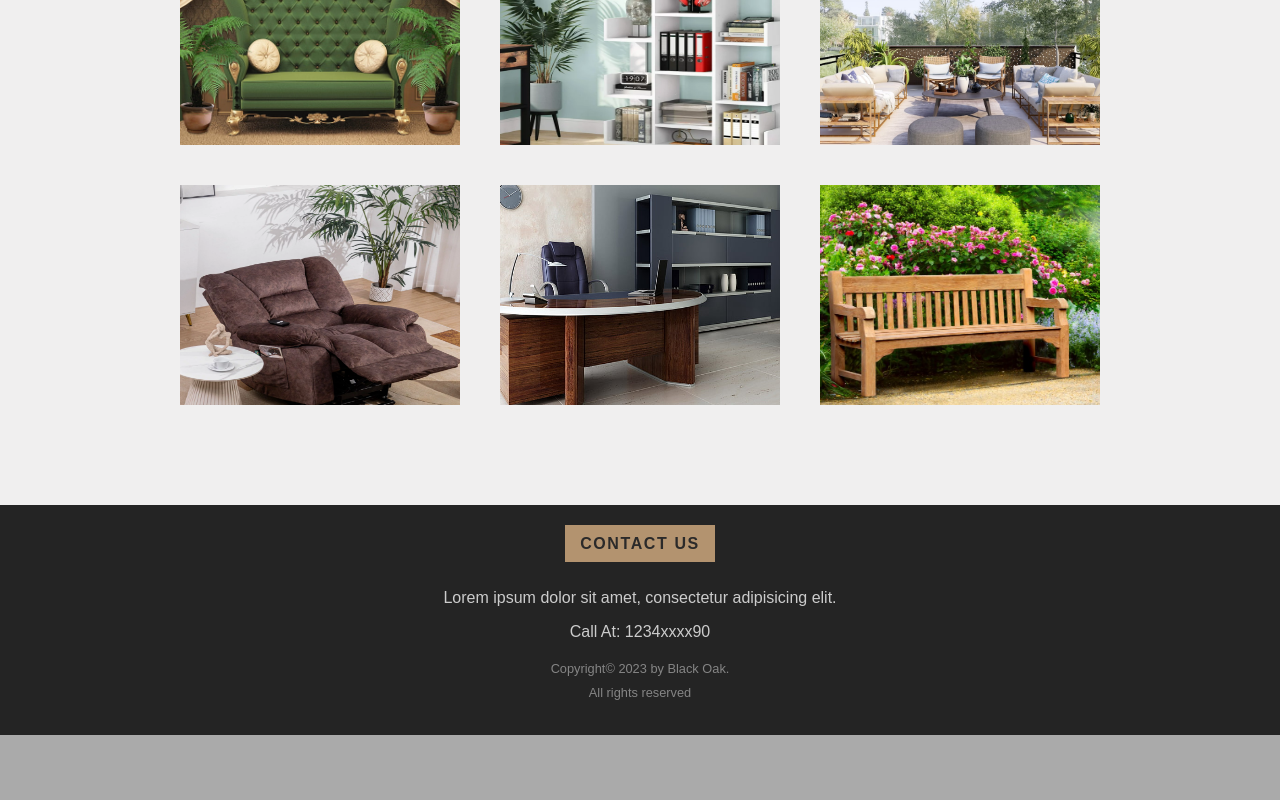
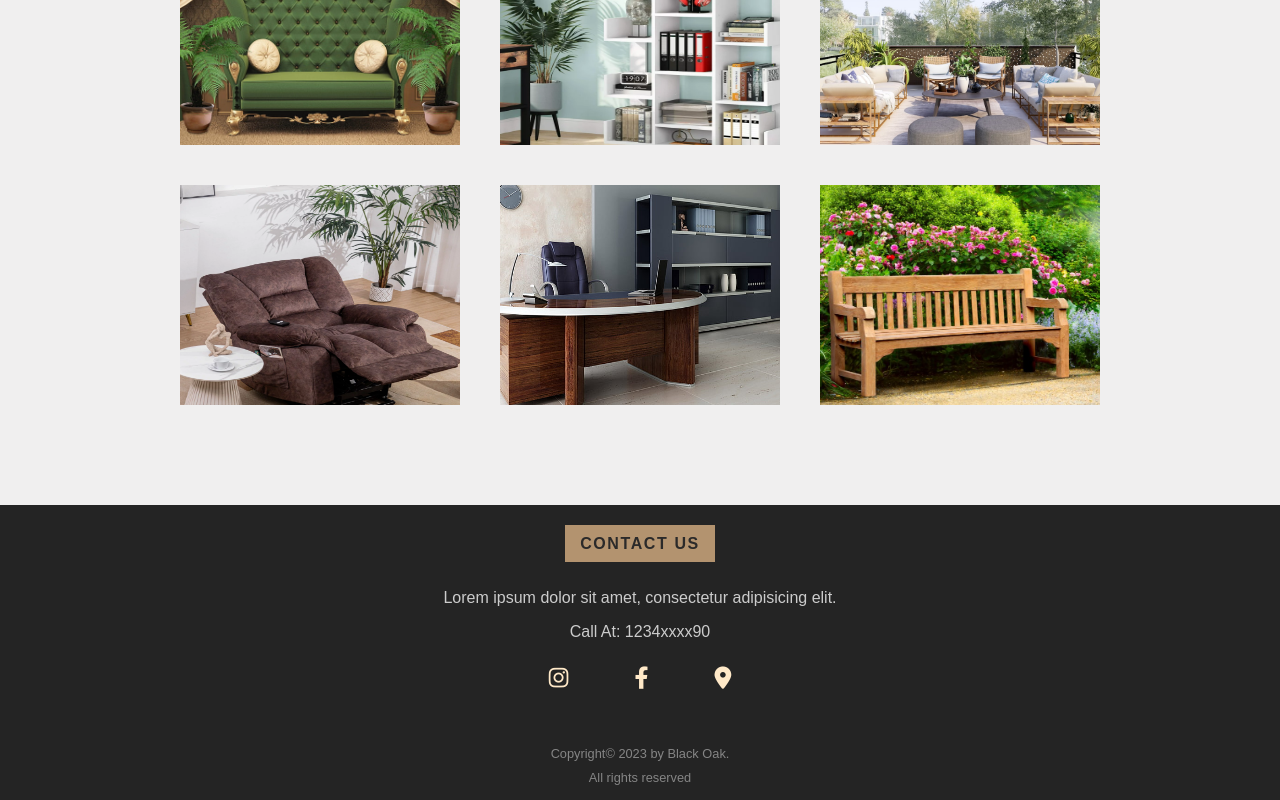
Before and after one commit to AniketDevmore/FurnitureShop, a React (Vite) app: page /gallery in a window 1280 px wide. Shown: the part 1660-2460 px from the top of the page. Before the commit the page ends 2395 px from the top, so only its background shows below. Built offline with nearby package versions, Linux system fonts and the light colour scheme.

Commit message:
changes in style

```diff
--- a/index.html
+++ b/index.html
@@ -3,9 +3,9 @@
 
 <head>
   <meta charset="UTF-8" />
-  <link rel="icon" type="image/svg+xml" href="/vite.svg" />
+  <link rel="icon" type="image/svg+xml" href="./src/images/icon.png" />
   <meta name="viewport" content="width=device-width, initial-scale=1.0" />
-  <title>Vite + React</title>
+  <title>Black Oak</title>
 
   <!-- font awsome -->
   <link rel="stylesheet" href="https://cdnjs.cloudflare.com/ajax/libs/font-awesome/6.4.2/css/all.min.css"
--- a/src/components/allProducts/AllProducts.jsx
+++ b/src/components/allProducts/AllProducts.jsx
@@ -88,7 +88,9 @@ const AllProducts = () => {
                     <h5>
                       Price starts from <br /> ₹{ele.price}
                     </h5>
-                    <Link to={`/features/${ele.id}`}>FEATURES</Link>
+                    <Link to={`/features/${ele.id}`}>
+                      <i className="fa-solid fa-magnifying-glass"></i>
+                    </Link>
                   </div>
                 </div>
                 <div>
--- a/src/components/footer/Footer.css
+++ b/src/components/footer/Footer.css
@@ -1,5 +1,5 @@
 .footerOuter {
-  padding: 30px 0;
+  padding: 30px 0 10px 0;
   text-align: center;
   background-color: #242424;
   font-family: Arial, Helvetica, sans-serif;
@@ -26,6 +26,21 @@
 .footerOuter div:nth-child(3) p {
   color: #cccccc;
 }
+.footerOuter div:nth-child(4) {
+  margin: 25px auto 50px auto;
+}
+.footerOuter div:nth-child(4) a {
+  text-decoration: none;
+  margin: 20px;
+  color: #ffe9c8;
+  font-size: 1.4rem;
+  padding: 7px 11px;
+  border-radius: 50px;
+  border: 2px solid transparent;
+}
+.footerOuter div:nth-child(4) a:hover {
+  border: 2px solid #ffe9c8;
+}
 .footerOuter div:last-child p {
   margin: 0;
   padding: 0;
--- a/src/components/footer/Footer.jsx
+++ b/src/components/footer/Footer.jsx
@@ -15,6 +15,17 @@ const Footer = () => {
         <p>Call At: 1234xxxx90</p>
       </div>
       <div>
+        <a href="#">
+          <i className="fa-brands fa-instagram"></i>
+        </a>
+        <a href="#">
+          <i className="fa-brands fa-facebook-f"></i>
+        </a>
+        <a href="#">
+          <i className="fa-solid fa-location-dot"></i>
+        </a>
+      </div>
+      <div>
         <p>Copyright© 2023 by Black Oak.</p>
         <p>All rights reserved</p>
       </div>
--- a/src/components/gallery/Gallery.css
+++ b/src/components/gallery/Gallery.css
@@ -1,5 +1,4 @@
 .galleryOuter {
-  margin-top: 87px;
   background-color: rgb(240, 239, 239);
 }
 .galleryOuter div:first-child {
--- a/src/components/gallery/Gallery.jsx
+++ b/src/components/gallery/Gallery.jsx
@@ -31,7 +31,7 @@ const Glimpse = () => {
           </div>
         </div>
       </div>
-      <div className="galleryOuter">
+      <div style={{ marginTop: "87px" }} className="galleryOuter">
         <div className="productFeaturesTitle">
           <h6>Gallery</h6>
           <hr />
--- a/src/components/landingPage/LandingPage.css
+++ b/src/components/landingPage/LandingPage.css
@@ -178,9 +178,11 @@
   color: #000;
   background-color: #b3936f;
   border: 3px solid #b3936f;
-  padding: 7px 12px;
+  border-radius: 50px;
+  padding: 10px;
   letter-spacing: 0.1rem;
   visibility: hidden;
+  font-size: 1.5rem;
   font-weight: 900;
 }
 
--- a/src/components/landingPage/LandingPage.jsx
+++ b/src/components/landingPage/LandingPage.jsx
@@ -28,7 +28,7 @@ const LandingPage = () => {
         <div className="landingPageFront">
           <h1>BLACK OAK</h1>
           <hr />
-          <p>Deluxe Furniture At Best Price</p>
+          <p>Furniture At Best Price</p>
           <Link to={"/products"}>OUR PRODUCTS</Link>
         </div>
       </div>
@@ -45,25 +45,25 @@ const LandingPage = () => {
             </h5>
             <h6>Support</h6>
             <p>
-              We Support our customers at every step from the point they connect
-              with us.
+              We give you available, helpful, professional customer service
+              24/7.
             </p>
           </div>
           <div>
             <h5 style={{ color: "#af5b5b" }}>
-              <i className="fa-solid fa-heart"></i>
+              <i className="fa-solid fa-truck"></i>
             </h5>
-            <h6>We Care for you</h6>
-            <p>We provide best products to our customers.</p>
+            <h6>Fastest Delivery & Services</h6>
+            <p>We provide same day, and emergency services available.</p>
           </div>
           <div>
             <h5 style={{ color: "#3a3939" }}>
-              <i className="fa-solid fa-network-wired"></i>
+              <i className="fa-solid fa-house-user"></i>
             </h5>
-            <h6>Connect with Us</h6>
+            <h6>Home Service</h6>
             <p>
-              We Welcome you to connect with us through various social media
-              networks.
+              We send the best qualified professional and experienced technician
+              for the type of job requested.
             </p>
           </div>
           <div>
@@ -94,7 +94,9 @@ const LandingPage = () => {
                     <h5>
                       Price starts from <br /> ₹{ele.price}
                     </h5>
-                    <Link to={`/features/${ele.id}`}>FEATURES</Link>
+                    <Link to={`/features/${ele.id}`}>
+                      <i className="fa-solid fa-magnifying-glass"></i>
+                    </Link>
                   </div>
                 </div>
                 <div>
--- a/src/components/navbar/Navbar.css
+++ b/src/components/navbar/Navbar.css
@@ -91,5 +91,6 @@ input[type="checkbox"] {
     background-color: #f3f3f3;
     width: 100vw;
     justify-content: center;
+    transition: all 1s ease-in-out;
   }
 }
--- a/src/index.css
+++ b/src/index.css
@@ -69,5 +69,5 @@ button:focus-visible {
 } */
 body {
   margin: 0;
-  background-color: rgb(170, 170, 170);
+  background-color: rgb(218, 218, 218);
 }
```
Also changed, not shown: src/images/icon.png (added).
